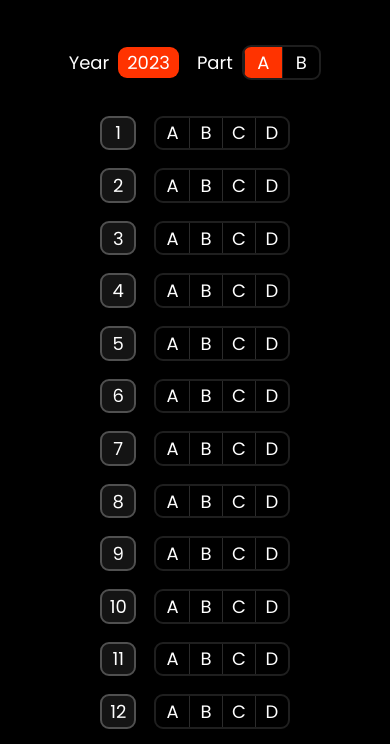
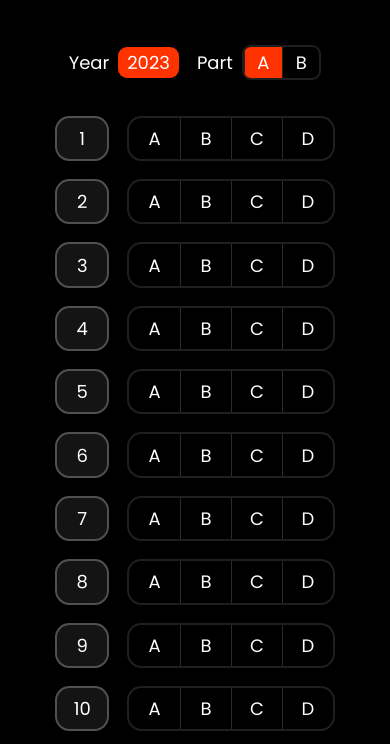
Before and after one commit to ImSreyas/lbsMcaMarkChecker, a plain HTML site: page index.html in a window 390 px wide. Shown: the top 744 px of the page. Drawn offline with Linux system fonts and the light colour scheme.

Commit message:
responsiveness imporved.

```diff
--- a/main.css
+++ b/main.css
@@ -106,6 +106,9 @@ html {
   margin-block-end: 1rem;
 }
 .question-number-container {
+  display: flex;
+  justify-content: center;
+  align-items: center;
   width: 2rem;
   height: 100%;
   text-align: center;
@@ -195,7 +198,21 @@ html {
     grid-template-columns: repeat(1, 1fr);
     grid-template-rows: repeat(120, 1fr);
   }
+  .question-option-container{
+    border-radius: .8rem;
+  }
+  .question-option-inside {
+    padding: 0.4rem 1rem;
+  }
+  .question-number-container{
+    width: 3rem;
+    border-radius: .8rem;
+  }
   .tool-container {
     flex-direction: column;
   }
+  .tool-container button,
+  .tool-container div{
+    padding: 0.5rem 6rem;
+  }
 }
```
